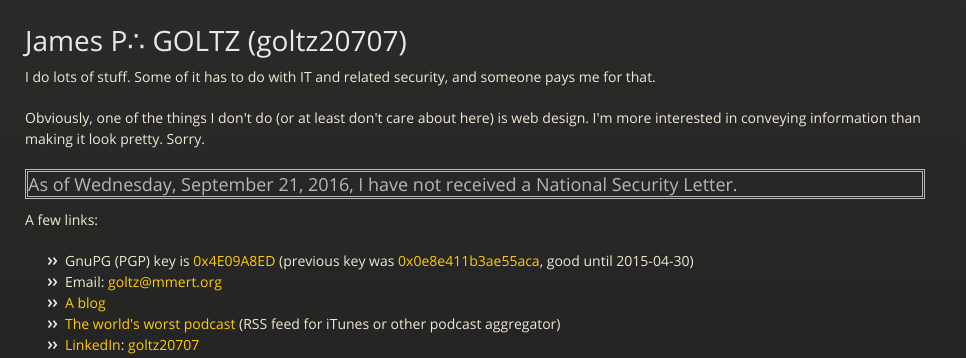
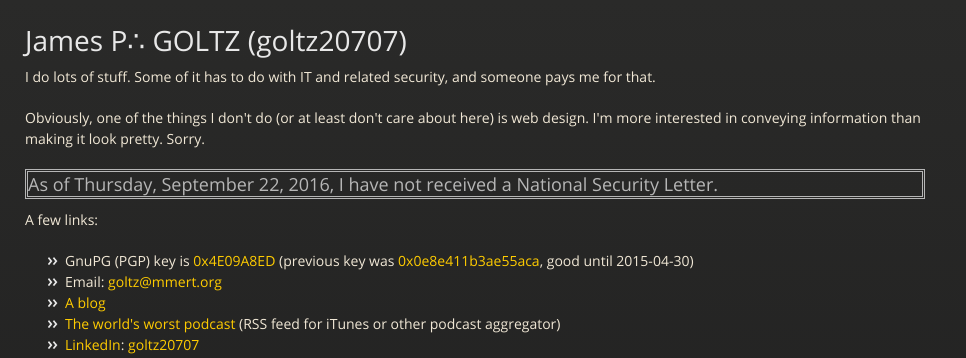
Before and after one commit to goltz20707/goltz20707.github.io, a Jekyll site: the page built from index.html, in a window 1280 px wide. Shown: the top 358 px of the page, without its empty margins (0-966 px from the left). Built offline with Jekyll 4.4.1, drawn with Linux system fonts in a browser that asks for light colours.

Commit message:
Update nsl.html

```diff
--- a/_includes/nsl.html
+++ b/_includes/nsl.html
@@ -3,6 +3,6 @@ date '+%A, %B %e, %Y,'
  -->
 <h3 style="border: double">As of
 
-Wednesday, September 21, 2016,
+Thursday, September 22, 2016,
 
 I have not received a National Security Letter.</h3>
```
